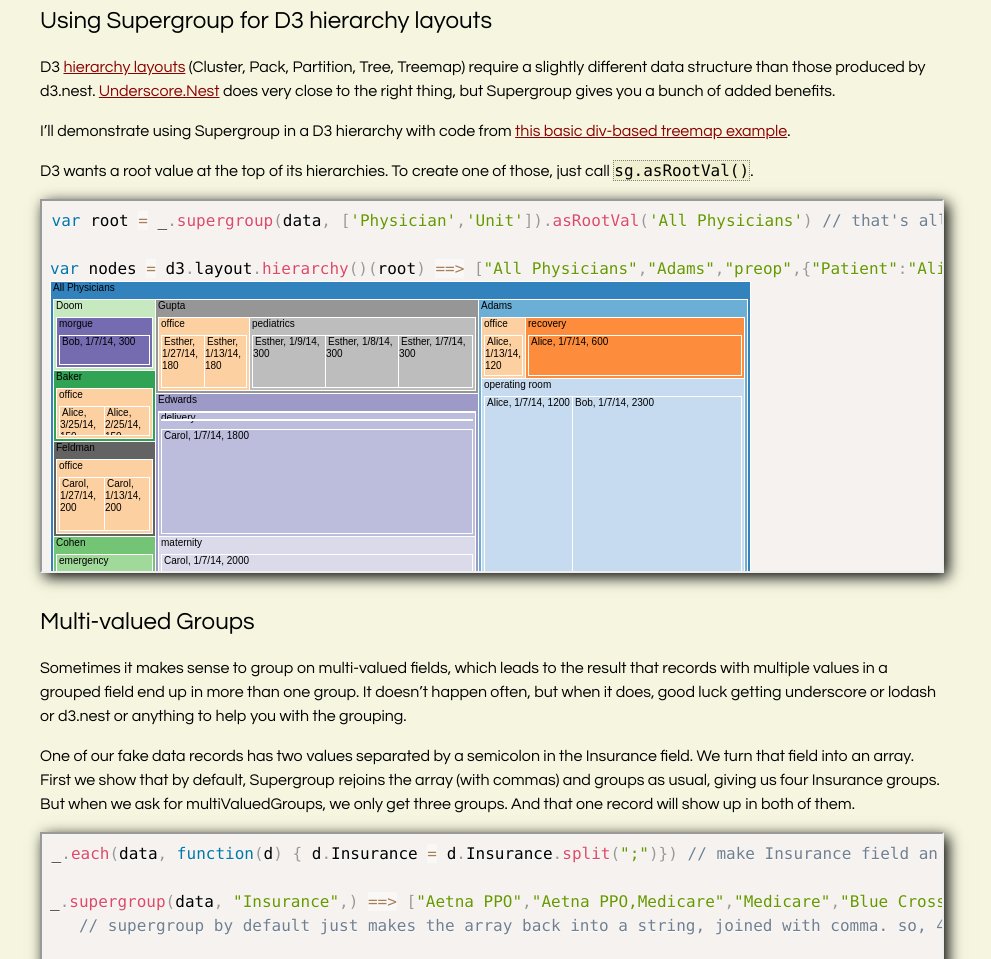
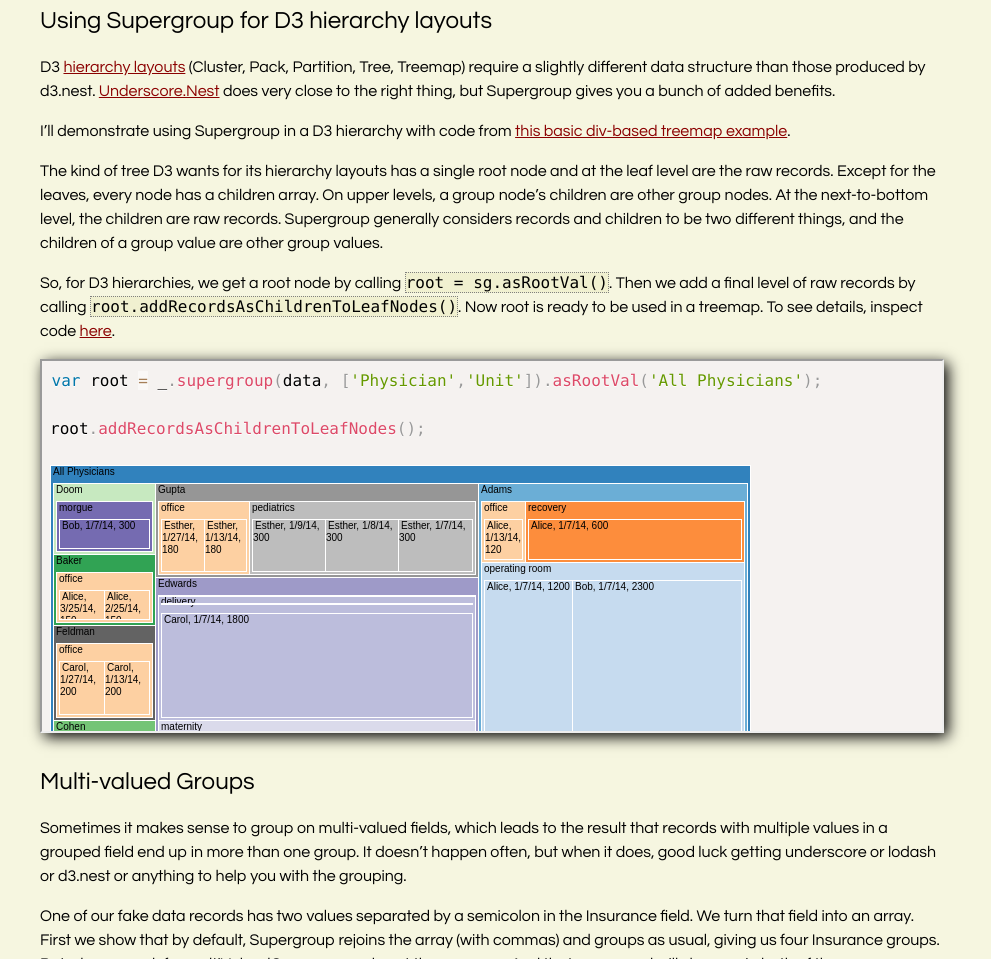
Before and after one commit to Sigfried/supergroup, a website: page index.html in a window 1280 px wide. Shown: the part 3958-4917 px from the top of the page, without its empty margins (150-1141 px from the left). Drawn offline with nearby package versions, Linux system fonts and the light colour scheme.

Commit message:
more on docs

```diff
--- a/examples/examples.js
+++ b/examples/examples.js
@@ -47,9 +47,10 @@
         d3.select('#output')
             .text(
                 [
-                    "var root = _.supergroup(data, ['Physician','Unit']).asRootVal('All Physicians')" +
-                        " // that's all we need for a root value",
-                    "var nodes = d3.layout.hierarchy()(root) ==> " + JSON.stringify(nodes),
+                    "var root = _.supergroup(data, ['Physician','Unit']).asRootVal('All Physicians');",
+                    "root.addRecordsAsChildrenToLeafNodes();",
+                    //"d3.layout.hierarchy()(root) \n   ==> " + JSON.stringify(nodes),
+                    ""
                 ].join('\n\n'))
         var color = d3.scale.category20c();
         var treemap = d3.layout.treemap()
--- a/index.html
+++ b/index.html
@@ -170,8 +170,18 @@
 <p>I&#8217;ll demonstrate using Supergroup in a D3 hierarchy with code from
  <a href="https://gist.github.com/mbostock/4063582">this basic div-based treemap example</a>.</p>
 
-<p>D3 wants a root value at the top of its hierarchies. To create one of those,
- just call <code>sg.asRootVal()</code>.</p>
+<p>The kind of tree D3 wants for its hierarchy layouts has a single root node and
+ at the leaf level are the raw records. Except for the leaves, every node has
+ a children array. On upper levels, a group node&#8217;s children are other group nodes.
+ At the next-to-bottom level, the children are raw records. Supergroup generally
+ considers records and children to be two different things, and the children
+ of a group value are other group values. </p>
+
+<p>So, for D3 hierarchies, we get a root node by calling <code>root = sg.asRootVal()</code>.
+ Then we add a final level of raw records by calling
+ <code>root.addRecordsAsChildrenToLeafNodes()</code>. Now root is ready to be used
+ in a treemap. To see details, inspect code
+ <a href="./examples/examples.html?sghierarchy">here</a>.</p>
 
 <p><a id='sghierarchy'></a>
  <p><iframe width="100%" height="370px" src="examples/examples.html?sghierarchy">
```
Also changed, not shown: doc.md (+12 -2 lines).
